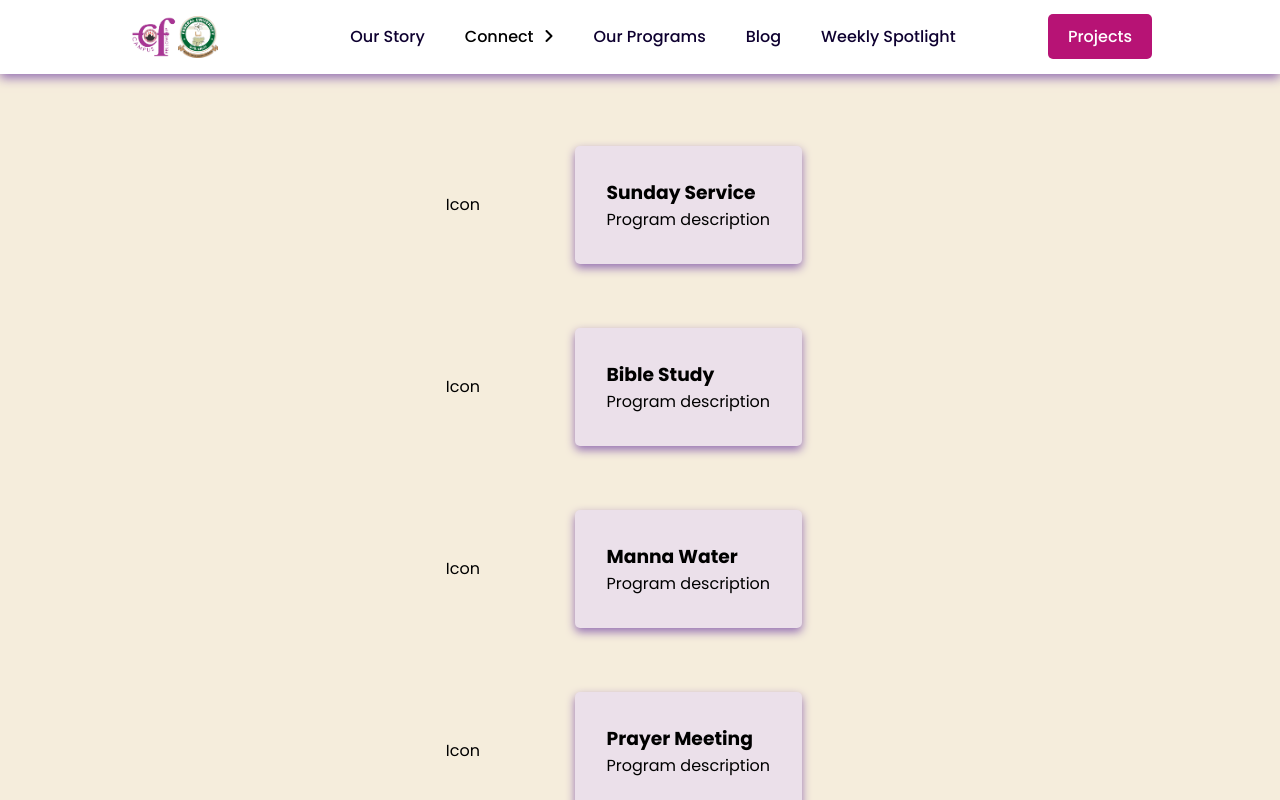
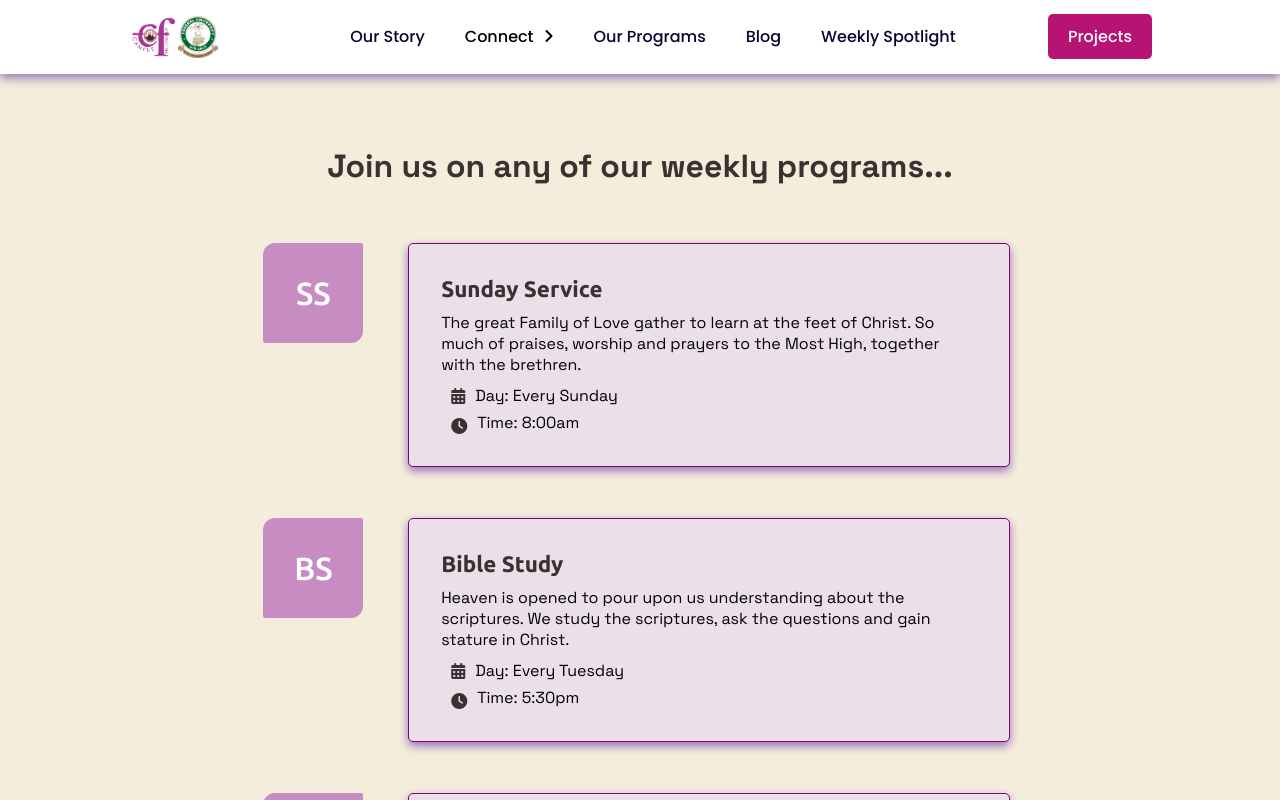
Before and after one commit to praisegee/mfmcf-frontend, a React (Create React App) app: page /programs in a window 1280 px wide. Shown: the top 800 px of the page. Built offline with nearby package versions, Linux system fonts and the light colour scheme.

Commit message:
main: add program component

```diff
--- a/package.json
+++ b/package.json
@@ -3,8 +3,9 @@
   "version": "0.1.0",
   "private": true,
   "dependencies": {
-    "@coreui/coreui": "^4.2.6",
-    "@coreui/react": "^4.8.0",
+    "@emotion/react": "^11.11.0",
+    "@emotion/styled": "^11.11.0",
+    "@mui/material": "^5.13.0",
     "@testing-library/jest-dom": "^5.16.5",
     "@testing-library/react": "^13.4.0",
     "@testing-library/user-event": "^13.5.0",
--- a/src/App.jsx
+++ b/src/App.jsx
@@ -1,5 +1,4 @@
 import "./App.css";
-// import "@coreui/coreui/dist/css/coreui.min.css";
 import Pages from "./components/pages/Pages";
 
 function App() {
--- a/src/components/Programs/Programs.jsx
+++ b/src/components/Programs/Programs.jsx
@@ -1,7 +1,6 @@
 import React from "react";
 import "./programs.css";
 import { programs } from "../data/Program";
-// import Anniversary from "../Home/Anniversary/Anniversary";
 import FirstTimer from "../Home/FirstTimer/FirstTimer";
 
 function Programs() {
@@ -9,14 +8,21 @@ function Programs() {
     <>
       <section className="program flex" id="program">
         <div className="container">
+          <h2 className="title">Join us on any of our weekly programs...</h2>
           {programs.map((val, index) => (
             <div className="program-box">
-              <div className="icon">
-                <p>Icon</p>
-              </div>
+              <div className="icon">{val.letter}</div>
               <div className="text">
                 <h3>{val.name}</h3>
-                <p>Program description</p>
+                <p>{val.desc}</p>
+                <div className="date-time">
+                  <i class="fa-solid fa-calendar-days"></i>
+                  <p style={{ marginTop: 10 }}>Day: Every {val.day}</p>
+                </div>
+                <div className="date-time">
+                  <i class="fa-solid fa-clock"></i>
+                  <p style={{ marginTop: 6 }}>Time: {val.time}</p>
+                </div>
               </div>
             </div>
           ))}
--- a/src/components/Programs/programs.css
+++ b/src/components/Programs/programs.css
@@ -4,20 +4,74 @@ section.program {
   background-color: #f5eddc;
 }
 
+section.program .title {
+  color: rgb(58, 49, 49);
+  font-family: "Space Grotesk", sans-serif;
+  text-align: center;
+  margin: 2rem 0;
+  font-size: 2rem;
+}
+
 section.program .program-box {
   display: flex;
-  justify-content: space-around;
-  align-items: center;
+  justify-content: center;
 }
 
 section.program .program-box .icon {
-  padding-right: 1.3rem;
+  padding: 1.3rem;
+  width: 100px;
+  height: 100px;
+  display: flex;
+  text-align: center;
+  justify-content: center;
+  align-items: center;
+  border-radius: 12px 2px;
+  text-align: center;
+  font-size: 2rem;
+  margin: 1.6rem 1.2rem;
+  font-weight: 500;
+  font-family: "Ubuntu", sans-serif;
+  background-color: #c78dc2;
+  color: #fff;
 }
 
 section.program .program-box .text {
+  max-width: 60%;
   background-color: #ebe0ea;
-  margin: 2rem;
+  border: 1px solid purple;
+  margin: 1.6rem;
   padding: 2rem;
   border-radius: 5px;
   box-shadow: 0 4px 10px rgb(149, 113, 179);
 }
+
+section.program .program-box .text .date-time {
+  display: flex;
+  align-items: center;
+  justify-content: flex-start;
+}
+
+section.program .program-box .text .date-time i {
+  margin: 12px 10px 0;
+  color: rgb(58, 49, 49);
+}
+
+section.program .program-box .text h3 {
+  font-family: "Ubuntu", sans-serif;
+  padding-bottom: 0.6rem;
+  font-size: 1.4rem;
+  color: rgb(58, 49, 49);
+}
+
+section.program .program-box .text p {
+  font-family: "Space Grotesk", sans-serif;
+}
+
+@media screen and (max-width: 676px) {
+  section.program .program-box .icon {
+    display: none;
+  }
+  section.program .program-box .text {
+    max-width: 100%;
+  }
+}
--- a/src/components/data/Program.js
+++ b/src/components/data/Program.js
@@ -1,37 +1,34 @@
 export const programs = [
   {
     name: "Sunday Service",
-    day: "",
-    time: "",
-    desc: "",
-    path: "",
+    day: "Sunday",
+    time: "8:00am",
+    desc: "The great Family of Love gather to learn at the feet of Christ. So much of praises, worship and prayers to the Most High, together with the brethren.",
+    letter: "SS",
+    path: "/#program",
   },
   {
     name: "Bible Study",
-    day: "",
-    time: "",
-    desc: "",
-    path: "",
+    day: "Tuesday",
+    time: "5:30pm",
+    desc: "Heaven is opened to pour upon us understanding about the scriptures. We study the scriptures, ask the questions and gain stature in Christ.",
+    letter: "BS",
+    path: "/#program",
   },
   {
     name: "Manna Water",
-    day: "",
-    time: "",
-    desc: "",
-    path: "",
-  },
-  {
-    name: "Prayer Meeting",
-    day: "",
-    time: "",
-    desc: "",
-    path: "",
+    day: "Wednesday",
+    time: "4:30pm",
+    desc: "Together with our Father-in-the-Lord, Dr. D.K. Olukoya, we pray our way through into deliverance and breakthrough. Channels are opened!",
+    letter: "MW",
+    path: "/#program",
   },
   {
     name: "Power Must Change Hand",
-    day: "",
-    time: "",
-    desc: "",
-    path: "",
+    day: "First Saturday",
+    time: "7:00am",
+    desc: "We connect live to the international headquarters for power-packed sessions of Power Must Change Hands with our Father-in-the-Lord, Dr. D.K. Olukoya. Chains are broken.",
+    letter: "PMCH",
+    path: "/#program",
   },
 ];
```
Also changed, not shown: src/components/images/daniel-schaffer-arwwg4geM2A-unsplash (1).jpg (added), 1 other file (tests, documents, lock files or other folders).
